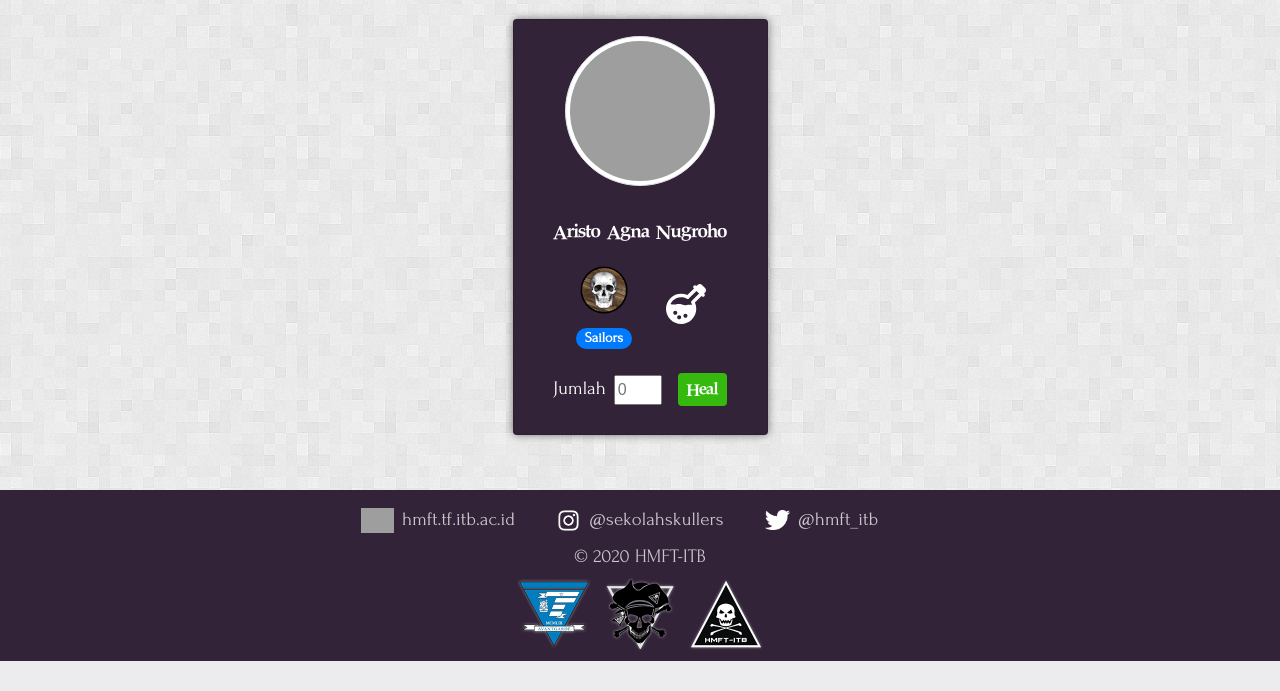
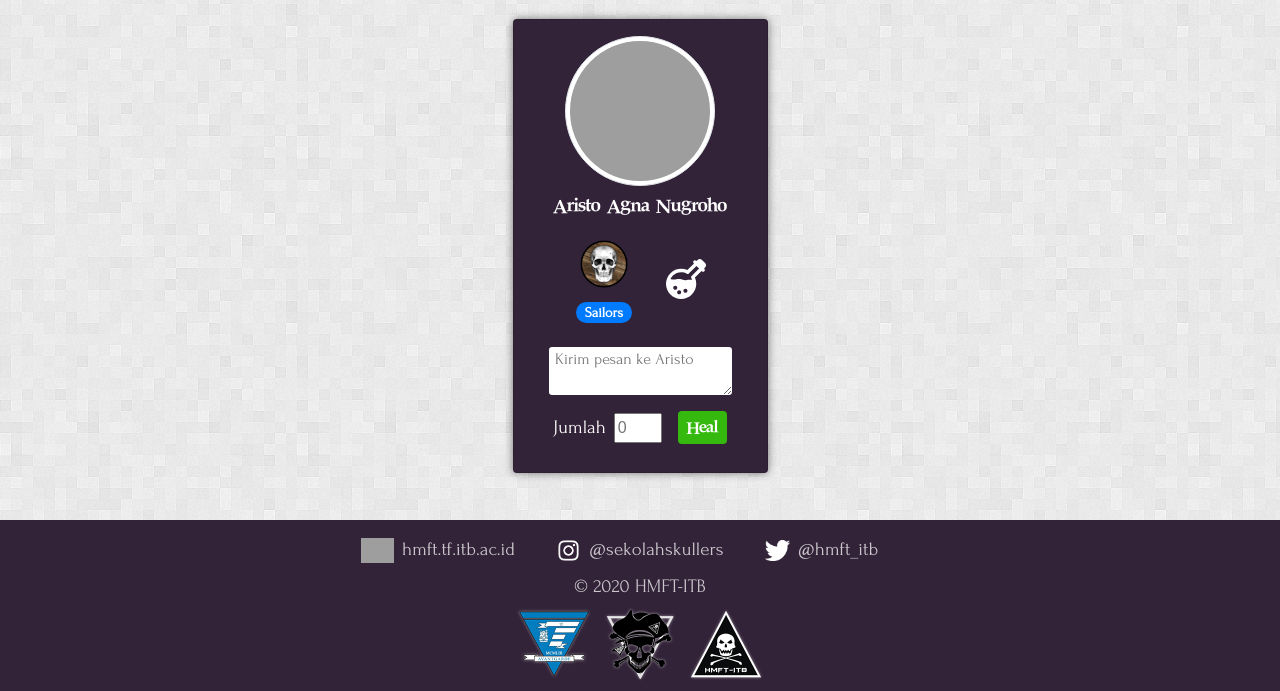
Before and after one commit to Yolandataniaa/DjangoBackend, a Django app: page /heal/?target=13319001 in a window 1280 px wide. Shown: the part 139-830 px from the top of the page. Before the commit the page ends 800 px from the top, so only its background shows below. Run offline with Django 3.2, Linux system fonts and the light colour scheme; data comes from the database, SQL or seed files in the repository; some libraries are stand-ins or nearby versions; grey boxes are pictures that could not be loaded.

Commit message:
Added textarea input in heal page

```diff
--- a/sekolah/static/css/heal.css
+++ b/sekolah/static/css/heal.css
@@ -1,10 +1,10 @@
 .heal {
-  background-color: #36B90E;
+  background-color: #36b90e;
   color: #fff;
   line-height: 15px !important;
   font-size: 1.1rem;
   padding: 0.5rem;
-  transition: .15s;
+  transition: 0.15s;
 }
 
 .heal.btn:hover {
@@ -14,6 +14,7 @@
 
 form {
   display: flex;
+  flex-direction: column;
   justify-content: center;
   align-items: center;
 }
@@ -24,3 +25,17 @@ input {
   color: rgb(116, 7, 7);
   width: 3rem;
 }
+
+.card {
+  height: auto;
+}
+
+textarea {
+  font-size: 1rem;
+  line-height: 1;
+  padding: 0.2rem 0.4rem;
+  border: none;
+  border-radius: 0.2rem;
+  width: 100%;
+  height: 3rem;
+}
--- a/sekolah/templates/sekolah/heal.html
+++ b/sekolah/templates/sekolah/heal.html
@@ -40,6 +40,8 @@
               </div>
               <form action="" method="POST" class="mt-3 mb-2">
                 {% csrf_token %}
+                <textarea name="message" id="message" placeholder="Kirim pesan ke {{ target.first_name }}" class="mb-3"></textarea>
+                <div class="d-flex justify-content-center align-items-center">
                   <span>Jumlah</span>
                   <input
                     type="number"
@@ -57,6 +59,7 @@
                   <button type="submit" class="btn heal ml-3">
                     Heal
                   </button>
+                </div>
               </form>
             </div>
           </div>
```
Lines whose indentation alone changed are shown as unchanged.
